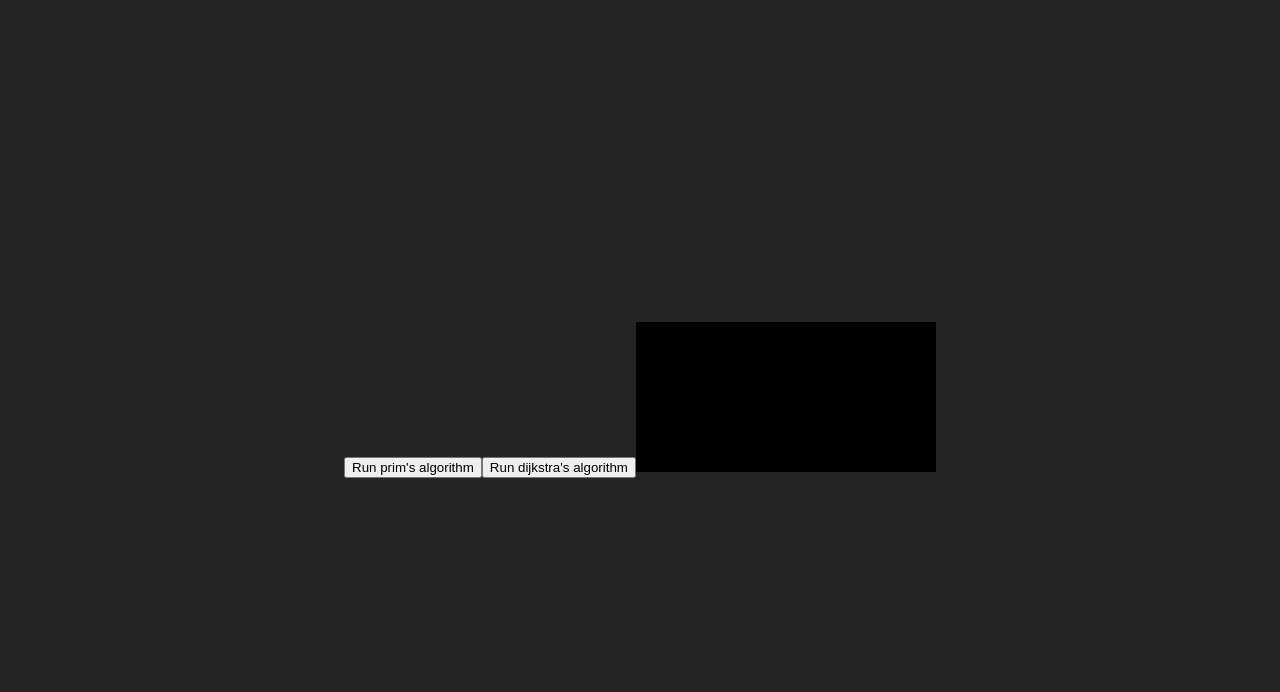
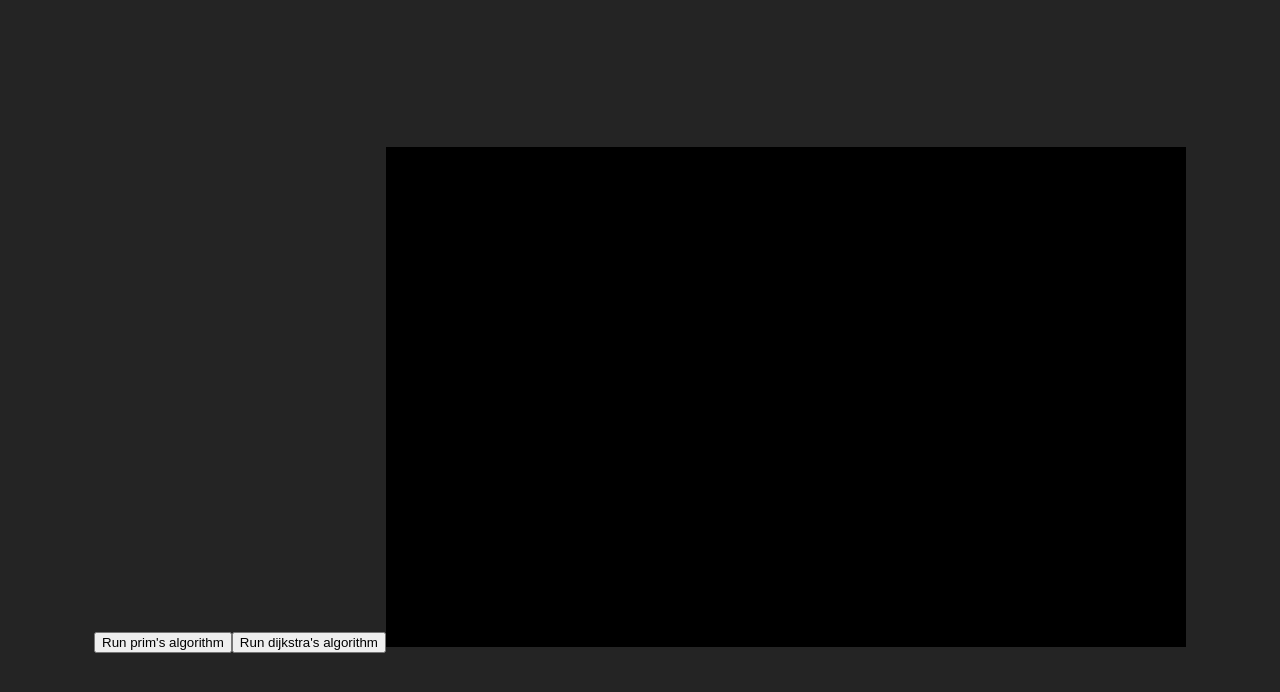
Before and after one commit to adiletbaimyrza/dijkstra-prim-visualization, a React (Vite) app in the folder dijkstra-prim-visualization/: page / in a window 1280 px wide. Shown: the top 692 px of the page. Built offline with nearby package versions, Linux system fonts and the light colour scheme.

Commit message:
Update canvas dimensions

```diff
--- a/dijkstra-prim-visualization/src/components/Canvas/Canvas.module.css
+++ b/dijkstra-prim-visualization/src/components/Canvas/Canvas.module.css
@@ -1,4 +1,6 @@
 .canvas {
   background-color: black;
   cursor: crosshair;
+  height: 500px;
+  width: 800px;
 }/*# sourceMappingURL=Canvas.module.css.map */
--- a/dijkstra-prim-visualization/src/components/Canvas/Canvas.module.scss
+++ b/dijkstra-prim-visualization/src/components/Canvas/Canvas.module.scss
@@ -1,4 +1,6 @@
 .canvas {
   background-color: black;
   cursor: crosshair;
+  height: 500px;
+  width: 800px;
 }
```
Also changed, not shown: 1 other file (tests, documents, lock files or other folders).
